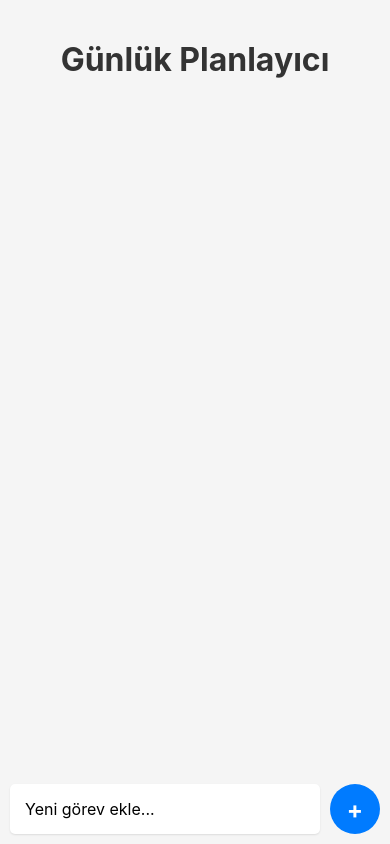
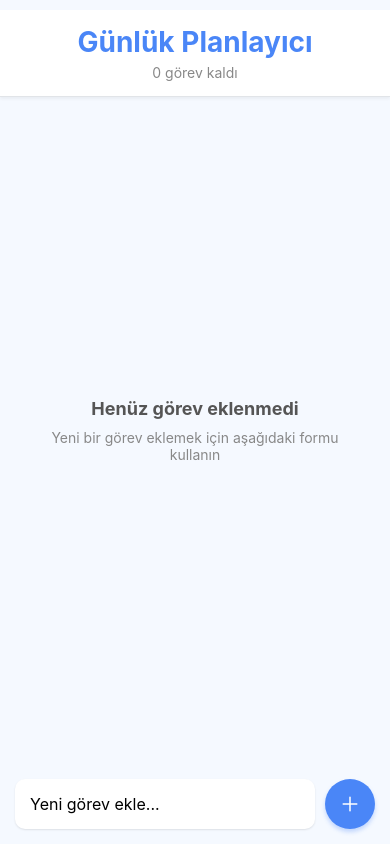
Before and after one commit to devfurkank/task-1, a React Native app in the folder to-do-app/: screen / in a window 390 px wide. Built offline with nearby package versions, Linux system fonts and the light colour scheme.

Commit message:
Module-6 is completed!

```diff
--- a/to-do-app/App.js
+++ b/to-do-app/App.js
@@ -2,19 +2,33 @@ import React, { useState, useEffect } from 'react';
 import {
   View,
   Text,
-  FlatList,
   StyleSheet,
-  TextInput,
-  TouchableOpacity,
   KeyboardAvoidingView,
   Platform,
+  SafeAreaView,
+  StatusBar,
+  TouchableWithoutFeedback,
   Keyboard
 } from 'react-native';
 import AsyncStorage from '@react-native-async-storage/async-storage';
+import TaskList from './components/TaskList';
+import TaskForm from './components/TaskForm';
+
+// Tema renkleri
+const COLORS = {
+  primary: '#4a86f7',
+  background: '#f5f9ff',
+  card: '#ffffff',
+  text: '#333333',
+  border: '#e1e4e8',
+  error: '#ff5252',
+  success: '#4caf50',
+  completed: '#f8f9fa',
+};
 
 export default function App() {
   const [tasks, setTasks] = useState([]);
-  const [taskText, setTaskText] = useState('');
+  const [loading, setLoading] = useState(true);
 
   // Görevleri cihazdan yükleme fonksiyonu
   const loadTasks = async () => {
@@ -22,18 +36,18 @@ export default function App() {
       const storedTasks = await AsyncStorage.getItem('TASKS');
       if (storedTasks !== null) {
         setTasks(JSON.parse(storedTasks));
-        console.log('Görevler başarıyla yüklendi');
       }
     } catch (error) {
       console.log('Görevleri yükleme hatası:', error);
+    } finally {
+      setLoading(false);
     }
   };
 
   // Görevleri cihaza kaydetme fonksiyonu
-  const saveTasks = async () => {
+  const saveTasks = async (tasksToSave) => {
     try {
-      await AsyncStorage.setItem('TASKS', JSON.stringify(tasks));
-      console.log('Görevler başarıyla kaydedildi');
+      await AsyncStorage.setItem('TASKS', JSON.stringify(tasksToSave));
     } catch (error) {
       console.log('Görevleri kaydetme hatası:', error);
     }
@@ -46,22 +60,21 @@ export default function App() {
 
   // Görev listesi değiştiğinde görevleri kaydet
   useEffect(() => {
-    if (tasks.length > 0) {
-      saveTasks();
+    if (!loading) {
+      saveTasks(tasks);
     }
-  }, [tasks]);
+  }, [tasks, loading]);
 
   // Yeni görev ekleme fonksiyonu
-  const addTask = () => {
-    if (taskText.trim().length > 0) {
-      setTasks([...tasks, {
+  // Yeni görev ekleme fonksiyonu
+const addTask = (text) => {
+  const newTask = {
     id: Date.now().toString(),
-        title: taskText.trim(),
-        completed: false
-      }]);
-      setTaskText('');
-      Keyboard.dismiss();
-    }
+    title: text.trim(),
+    completed: false,
+    createdAt: new Date()
+  };
+  setTasks([...tasks, newTask]);  // Değişiklik burada - yeni görev sona ekleniyor
 };
 
   // Görev tamamlama fonksiyonu
@@ -77,124 +90,64 @@ export default function App() {
   };
 
   return (
+    <SafeAreaView style={styles.safeArea}>
+      <StatusBar barStyle="dark-content" backgroundColor={COLORS.background} />
+      <TouchableWithoutFeedback onPress={Keyboard.dismiss}>
         <KeyboardAvoidingView
           behavior={Platform.OS === 'ios' ? 'padding' : 'height'}
           style={styles.container}
         >
+          <View style={styles.headerContainer}>
             <Text style={styles.header}>Günlük Planlayıcı</Text>
+            <Text style={styles.subHeader}>
+              {tasks.filter(t => !t.completed).length} görev kaldı
+            </Text>
+          </View>
 
-      <FlatList
-        data={tasks}
-        keyExtractor={(item) => item.id}
-        renderItem={({ item }) => (
-          <TouchableOpacity onPress={() => toggleTaskCompletion(item.id)}>
-            <View style={[styles.taskItem, item.completed && styles.completedTask]}>
-              <Text style={[styles.taskText, item.completed && styles.completedTaskText]}>
-                {item.title}
-              </Text>
-              <TouchableOpacity style={styles.deleteButton} onPress={() => deleteTask(item.id)}>
-                <Text style={styles.deleteButtonText}>X</Text>
-              </TouchableOpacity>
-            </View>
-          </TouchableOpacity>
-        )}
+          <TaskList
+            tasks={tasks}
+            onToggleTask={toggleTaskCompletion}
+            onDeleteTask={deleteTask}
           />
 
-      <View style={styles.inputContainer}>
-        <TextInput
-          style={styles.input}
-          placeholder="Yeni görev ekle..."
-          value={taskText}
-          onChangeText={setTaskText}
-          onSubmitEditing={addTask}
-        />
-        <TouchableOpacity style={styles.addButton} onPress={addTask}>
-          <Text style={styles.addButtonText}>+</Text>
-        </TouchableOpacity>
-      </View>
+          <TaskForm onAddTask={addTask} />
         </KeyboardAvoidingView>
+      </TouchableWithoutFeedback>
+    </SafeAreaView>
   );
 }
 
 const styles = StyleSheet.create({
+  safeArea: {
+    flex: 1,
+    backgroundColor: COLORS.background,
+  },
   container: {
     flex: 1,
-    backgroundColor: '#f5f5f5',
-    paddingTop: 40,
-    paddingHorizontal: 10,
+    paddingTop: Platform.OS === 'android' ? StatusBar.currentHeight : 10,
+  },
+  headerContainer: {
+    paddingHorizontal: 20,
+    paddingVertical: 15,
+    borderBottomWidth: 1,
+    borderBottomColor: COLORS.border,
+    backgroundColor: COLORS.card,
+    shadowColor: '#000',
+    shadowOffset: { width: 0, height: 2 },
+    shadowOpacity: 0.05,
+    shadowRadius: 3,
+    elevation: 3,
   },
   header: {
-    fontSize: 32,
+    fontSize: 28,
     fontWeight: 'bold',
-    marginBottom: 20,
+    color: COLORS.primary,
     textAlign: 'center',
-    color: '#333',
   },
-  taskItem: {
-    backgroundColor: '#fff',
-    padding: 15,
-    marginVertical: 8,
-    borderRadius: 5,
-    shadowColor: '#000',
-    shadowOffset: { width: 0, height: 2 },
-    shadowOpacity: 0.1,
-    shadowRadius: 4,
-    flexDirection: 'row',
-    justifyContent: 'space-between',
-    alignItems: 'center',
-  },
-  completedTask: {
-    backgroundColor: '#d3ffd3',
-  },
-  taskText: {
-    fontSize: 18,
-    fontWeight: 'bold',
-    color: '#333',
-  },
-  completedTaskText: {
-    textDecorationLine: 'line-through',
+  subHeader: {
+    fontSize: 14,
     color: '#888',
-  },
-  inputContainer: {
-    flexDirection: 'row',
-    marginVertical: 10,
-  },
-  input: {
-    flex: 1,
-    backgroundColor: '#fff',
-    padding: 15,
-    borderRadius: 5,
-    marginRight: 10,
-    shadowColor: '#000',
-    shadowOffset: { width: 0, height: 1 },
-    shadowOpacity: 0.1,
-    shadowRadius: 2,
-    fontSize: 16,
-  },
-  addButton: {
-    backgroundColor: '#007bff',
-    width: 50,
-    height: 50,
-    borderRadius: 25,
-    justifyContent: 'center',
-    alignItems: 'center',
-  },
-  addButtonText: {
-    color: '#fff',
-    fontSize: 24,
-    fontWeight: 'bold',
-  },
-  deleteButton: {
-    backgroundColor: '#ff5252',
-    borderRadius: 15,
-    width: 30,
-    height: 30,
-    justifyContent: 'center',
-    alignItems: 'center',
-  },
-  deleteButtonText: {
-    color: '#fff',
-    fontWeight: 'bold',
-    fontSize: 16,
+    textAlign: 'center',
+    marginTop: 5,
   },
 });
--- /dev/null
+++ b/to-do-app/components/TaskForm.js
@@ -0,0 +1,65 @@
+import React, { useState } from 'react';
+import { View, TextInput, TouchableOpacity, StyleSheet } from 'react-native';
+import { Ionicons } from '@expo/vector-icons';
+
+const TaskForm = ({ onAddTask }) => {
+  const [taskText, setTaskText] = useState('');
+
+  const handleAddTask = () => {
+    if (taskText.trim().length > 0) {
+      onAddTask(taskText);
+      setTaskText('');
+    }
+  };
+
+  return (
+    <View style={styles.inputContainer}>
+      <TextInput
+        style={styles.input}
+        placeholder="Yeni görev ekle..."
+        value={taskText}
+        onChangeText={setTaskText}
+        onSubmitEditing={handleAddTask}
+      />
+      <TouchableOpacity style={styles.addButton} onPress={handleAddTask}>
+        <Ionicons name="add" size={24} color="#fff" />
+      </TouchableOpacity>
+    </View>
+  );
+};
+
+const styles = StyleSheet.create({
+  inputContainer: {
+    flexDirection: 'row',
+    marginVertical: 15,
+    paddingHorizontal: 15,
+  },
+  input: {
+    flex: 1,
+    backgroundColor: '#fff',
+    padding: 15,
+    borderRadius: 10,
+    marginRight: 10,
+    shadowColor: '#000',
+    shadowOffset: { width: 0, height: 1 },
+    shadowOpacity: 0.1,
+    shadowRadius: 2,
+    elevation: 2,
+    fontSize: 16,
+  },
+  addButton: {
+    backgroundColor: '#4a86f7',
+    width: 50,
+    height: 50,
+    borderRadius: 25,
+    justifyContent: 'center',
+    alignItems: 'center',
+    shadowColor: '#4a86f7',
+    shadowOffset: { width: 0, height: 3 },
+    shadowOpacity: 0.3,
+    shadowRadius: 4,
+    elevation: 5,
+  },
+});
+
+export default TaskForm;
--- /dev/null
+++ b/to-do-app/components/TaskItem.js
@@ -0,0 +1,80 @@
+import React from 'react';
+import { View, Text, TouchableOpacity, StyleSheet } from 'react-native';
+import { Ionicons } from '@expo/vector-icons';
+
+const TaskItem = ({ task, onToggle, onDelete }) => {
+  return (
+    <TouchableOpacity onPress={() => onToggle(task.id)}>
+      <View style={[styles.taskItem, task.completed && styles.completedTask]}>
+        <View style={styles.taskContent}>
+          <View style={[styles.checkbox, task.completed && styles.checkedBox]}>
+            {task.completed && <Ionicons name="checkmark" size={16} color="#fff" />}
+          </View>
+          <Text style={[styles.taskText, task.completed && styles.completedTaskText]}>
+            {task.title}
+          </Text>
+        </View>
+        <TouchableOpacity style={styles.deleteButton} onPress={() => onDelete(task.id)}>
+          <Ionicons name="trash-outline" size={20} color="#fff" />
+        </TouchableOpacity>
+      </View>
+    </TouchableOpacity>
+  );
+};
+
+const styles = StyleSheet.create({
+  taskItem: {
+    backgroundColor: '#fff',
+    padding: 15,
+    marginVertical: 8,
+    borderRadius: 10,
+    shadowColor: '#000',
+    shadowOffset: { width: 0, height: 2 },
+    shadowOpacity: 0.1,
+    shadowRadius: 4,
+    elevation: 2,
+    flexDirection: 'row',
+    justifyContent: 'space-between',
+    alignItems: 'center',
+  },
+  taskContent: {
+    flexDirection: 'row',
+    alignItems: 'center',
+    flex: 1,
+  },
+  checkbox: {
+    width: 24,
+    height: 24,
+    borderRadius: 12,
+    borderWidth: 2,
+    borderColor: '#4a86f7',
+    marginRight: 10,
+    justifyContent: 'center',
+    alignItems: 'center',
+  },
+  checkedBox: {
+    backgroundColor: '#4a86f7',
+  },
+  completedTask: {
+    backgroundColor: '#f8f9fa',
+  },
+  taskText: {
+    fontSize: 16,
+    color: '#333',
+    flex: 1,
+  },
+  completedTaskText: {
+    textDecorationLine: 'line-through',
+    color: '#888',
+  },
+  deleteButton: {
+    backgroundColor: '#ff5252',
+    borderRadius: 8,
+    width: 36,
+    height: 36,
+    justifyContent: 'center',
+    alignItems: 'center',
+  },
+});
+
+export default TaskItem;
--- /dev/null
+++ b/to-do-app/components/TaskList.js
@@ -0,0 +1,56 @@
+import React from 'react';
+import { FlatList, Text, View, StyleSheet } from 'react-native';
+import TaskItem from './TaskItem';
+
+const TaskList = ({ tasks, onToggleTask, onDeleteTask }) => {
+  if (tasks.length === 0) {
+    return (
+      <View style={styles.emptyContainer}>
+        <Text style={styles.emptyText}>Henüz görev eklenmedi</Text>
+        <Text style={styles.emptySubText}>Yeni bir görev eklemek için aşağıdaki formu kullanın</Text>
+      </View>
+    );
+  }
+
+  return (
+    <FlatList
+      data={tasks}
+      keyExtractor={(item) => item.id}
+      renderItem={({ item }) => (
+        <TaskItem
+          task={item}
+          onToggle={onToggleTask}
+          onDelete={onDeleteTask}
+        />
+      )}
+      style={styles.list}
+      showsVerticalScrollIndicator={false}
+    />
+  );
+};
+
+const styles = StyleSheet.create({
+  list: {
+    flex: 1,
+    paddingHorizontal: 15,
+  },
+  emptyContainer: {
+    flex: 1,
+    justifyContent: 'center',
+    alignItems: 'center',
+    paddingHorizontal: 30,
+  },
+  emptyText: {
+    fontSize: 18,
+    fontWeight: 'bold',
+    color: '#555',
+    marginBottom: 10,
+  },
+  emptySubText: {
+    fontSize: 14,
+    color: '#888',
+    textAlign: 'center',
+  }
+});
+
+export default TaskList;
```
Lines whose indentation alone changed are shown as unchanged.
